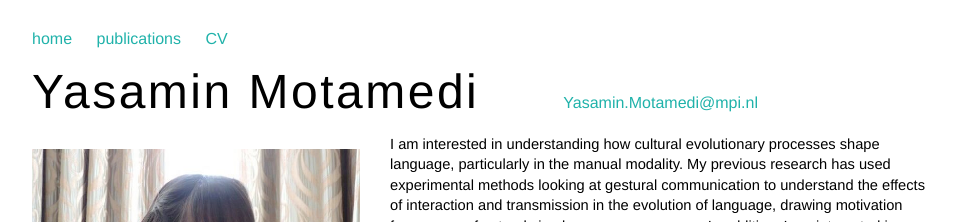
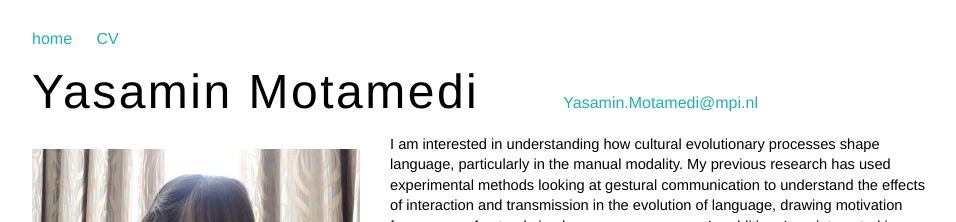
Before and after one commit to ymotamedi/ymotamedi.github.io, a Jekyll site: the page built from index.html, in a window 1280 px wide. Shown: the top 222 px of the page, without its empty margins (160-1116 px from the left). Built offline with Jekyll 4.4.1, drawn with Linux system fonts in a browser that asks for light colours.

Commit message:
Update default.html

```diff
--- a/_layouts/default.html
+++ b/_layouts/default.html
@@ -15,7 +15,8 @@
 	  <nav>
 <ul>
 <li><a href="/">home</a></li>
-<li><a href="/publications">publications</a></li>
+<!--
+<li><a href="/publications">publications</a></li>-->
 <li><a href="cv_web.pdf" target ='blank'>CV</a></li>
 </ul>
     </nav>
```
